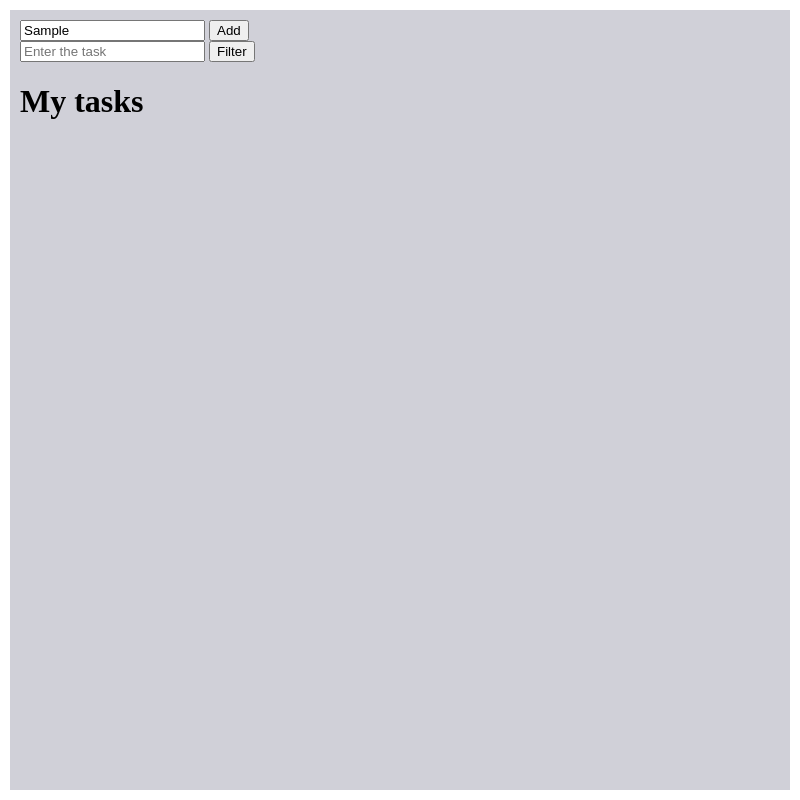
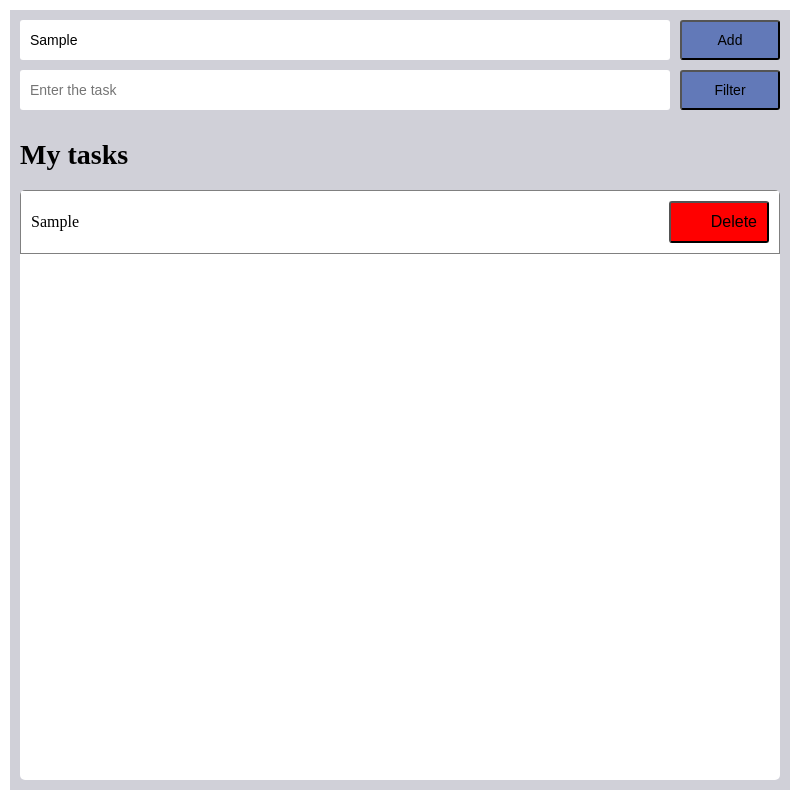
Before and after one commit to Kasulejoseph/task-app-electron, an Electron app: page index.html in a window 800 px wide. Both pictures are taken after typing "Sample" into the empty fields and a click on the button "Add". Drawn offline with Linux system fonts and the light colour scheme.

Commit message:
deliver electron app

```diff
--- a/index.html
+++ b/index.html
@@ -12,21 +12,19 @@
         <button class="header__button">Add</button>
       </header>
       <section class="filter">
-        <input type="text" placeholder="Enter the task" class="section__input">
+        <input type="text" placeholder="Enter the task" class="filter__input">
       </header>
-      <button class="section__button">Filter</button>
+      <button class="filter__button">Filter</button>
       </section>
 
       <h1> My tasks</h1>
       <section class="tasks">
         <div class="task">
-          <div class="task_content"></div>
-          <div class="task_action"></div>
+          <div class="task_content">task 1 </div>
+          <button class="task__action">Delete</button>
       </div>
       </section>
     </div>
-
-
 
     <!-- You can also require other files to run in this process -->
     <script src="./renderer.js"></script>
--- a/renderer.js
+++ b/renderer.js
@@ -1,3 +1,71 @@
-// This file is required by the index.html file and will
-// be executed in the renderer process for that window.
-// All of the Node.js APIs are available in this process.
+const inputEl = document.querySelector('.header__input')
+const buttonInputEl = document.querySelector('.header__button')
+
+
+const filterEl = document.querySelector('.filter__input')
+
+const filterButton = document.querySelector('.filter__button')
+const taskEl = document.querySelector('.tasks')
+
+const tasks = []
+
+inputEl.addEventListener('keyup', e => {
+    if (e.keyCode == 13 && e.target.value) {
+        tasks.unshift({
+            content: e.target.value
+        })
+        e.target.value = ''
+        loadTasks()
+    }
+})
+
+buttonInputEl.addEventListener('click', e => {
+    tasks.unshift({
+        content: inputEl.value
+    })
+    e.target.value = ''
+    loadTasks()
+})
+
+const filterTasks = tasks => {
+    console.log('tasks', tasks);
+    return tasks.filter(task => task.content.toLowerCase().includes(filterEl.value.toLowerCase()))
+}
+
+filterEl.addEventListener('keyup', e => {
+    if (e.keyCode == 13) {
+        const filteredTasks = filterTasks(tasks)
+        console.log(filteredTasks, undefined, 2);
+        loadTasks(filteredTasks)
+
+    }
+})
+
+filterButton.addEventListener('click', () => {
+    const filteredTasks = filterTasks(tasks)
+    console.log(filteredTasks, undefined, 2);
+    loadTasks()
+})
+
+const loadTasks = (filteredTasks) => {
+    if (filteredTasks) {
+        taskEl.innerHTML = filteredTasks.map((task, index) => `
+            <div class="task">
+            <div class="task_content">${task.content} </div>
+            <button class="task__action" data-index="${index}" onclick="deleteTask(${index})">Delete</div>
+            </div>
+            `)
+        return;
+    }
+    taskEl.innerHTML = tasks.map((task, index) => `
+    <div class="task">
+    <div class="task_content">${task.content} </div>
+    <button class="task__action" data-index="${index}" onclick="deleteTask(${index})">Delete</div>
+    </div>
+    `)
+}
+
+const deleteTask = (index) => {
+    tasks.splice(index, 1)
+    loadTasks();
+}
--- a/style.css
+++ b/style.css
@@ -1,3 +1,7 @@
+* {
+    box-sizing: border-box;
+  }
+
 .container{
     background-color: #d0d0d8;
     position: absolute;
@@ -6,5 +10,70 @@
     right: 10px;
     padding: 10px;
     top: 10px;
+    font-size: 14px;
+    display: flex;
+    flex-direction: column;
 
 }
+
+.header, .filter {
+    display: flex;
+    width: 100%;
+    margin-bottom: 10px;
+
+}
+
+input {
+    height: 40px;
+    flex: 1;
+    border: 10px;
+    margin-right: 10px;
+    border-radius: 3px;
+    font-size: inherit;
+    padding: 10px;
+}
+
+input:focus {
+    outline: none;
+}
+
+button {
+    min-width: 100px;
+    border-radius: 3px;
+    font-size: inherit;
+    background-color: #6279b8;
+}
+
+button:focus {
+    outline: none;
+}
+
+.tasks {
+    background-color: #fff;
+    display: flex;
+    border-radius: 5px;
+    flex-direction: column;
+    width: 100%;
+    flex: 1;
+    overflow-y: scroll;
+}
+
+.task {
+    width: 100%;
+    display: flex;
+    padding: 10px;
+    border: 1px solid gray;
+    align-items: center;
+    font-size: 16px;
+}
+
+.task_content{
+    flex: 1;
+}
+
+.task__action {
+    width: 100px;
+    text-align: right;
+    padding: 10px;
+    background-color: red;
+  }
```
